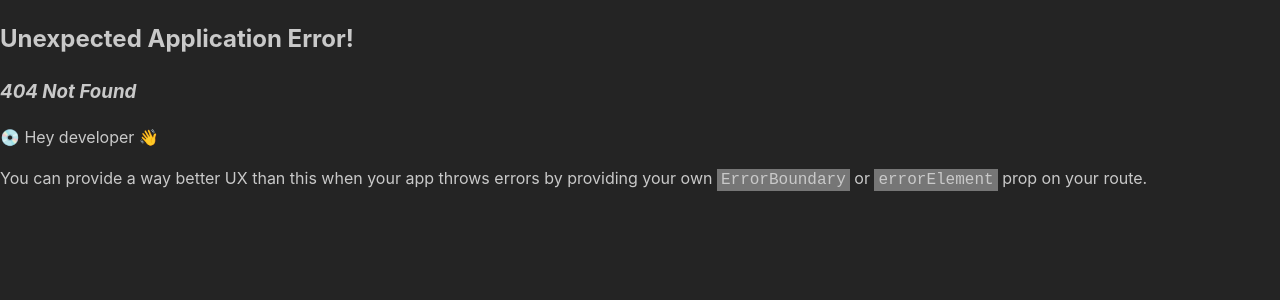
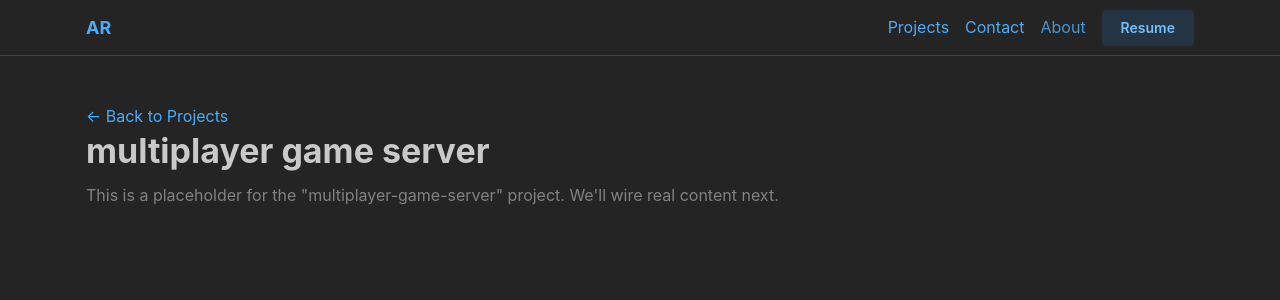
Before and after one commit to adamrodi/adamrodi.com, a React (Vite) app: page /projects/multiplayer-game-server in a window 1280 px wide. Before the commit this address had no page. Shown: the top 300 px of the page. Built offline with nearby package versions, Linux system fonts and the light colour scheme.

Commit message:
create project details pages for each project

```diff
--- a/src/main.tsx
+++ b/src/main.tsx
@@ -7,6 +7,7 @@ import App from "./App";
 import Home from "./pages/Home";
 import About from "./pages/About";
 import Projects from "./pages/Projects";
+import ProjectDetail from "./pages/ProjectDetail";
 import "@mantine/core/styles.css";
 import "@mantine/notifications/styles.css";
 
@@ -18,6 +19,7 @@ const router = createBrowserRouter([
       { index: true, element: <Home /> },
       { path: "about", element: <About /> },
       { path: "projects", element: <Projects /> },
+      { path: "projects/:slug", element: <ProjectDetail /> },
     ],
   },
 ]);
--- a/src/pages/Home.tsx
+++ b/src/pages/Home.tsx
@@ -35,19 +35,19 @@ export default function Home() {
             title="Multiplayer Game Server"
             summary="Real-time Rust backend with WebSockets and matchmaking."
             tags={["Rust", "Axum", "Tokio", "React"]}
-            link="/projects"
+            link="/projects/multiplayer-game-server"
           />
           <ProjectCard
             title="AWS OpenSearch Diagnostics Bot"
             summary="Lex + Lambda chatbot for automated cluster health diagnostics."
             tags={["AWS", "Lex", "Lambda", "CloudWatch"]}
-            link="/projects"
+            link="/projects/opensearch-diagnostics-bot"
           />
           <ProjectCard
             title="Zebrafish Neural Data Mining"
             summary="Unsupervised clustering and visualization of imaging data."
             tags={["Python", "NumPy", "pandas", "matplotlib"]}
-            link="/projects"
+            link="/projects/zebrafish-data-mining"
           />
         </SimpleGrid>
       </Box>
--- /dev/null
+++ b/src/pages/ProjectDetail.tsx
@@ -0,0 +1,20 @@
+import { useParams, Link } from "react-router-dom";
+import { Title, Text, Anchor } from "@mantine/core";
+
+export default function ProjectDetail() {
+  const { slug } = useParams<{ slug: string }>();
+
+  return (
+    <>
+      <Anchor component={Link} to="/projects">
+        ← Back to Projects
+      </Anchor>
+      <Title order={1} mb="xs">
+        {slug ? slug.replace(/-/g, " ") : "Project"}
+      </Title>
+      <Text c="dimmed">
+        This is a placeholder for the "{slug}" project. We'll wire real content next.
+      </Text>
+    </>
+  );
+}
```
Also changed, not shown: src/pages/Projects.tsx (+25 -5 lines).
